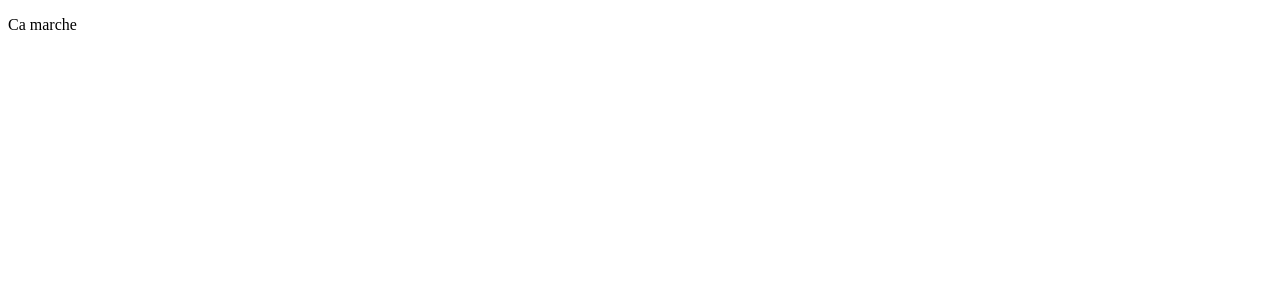
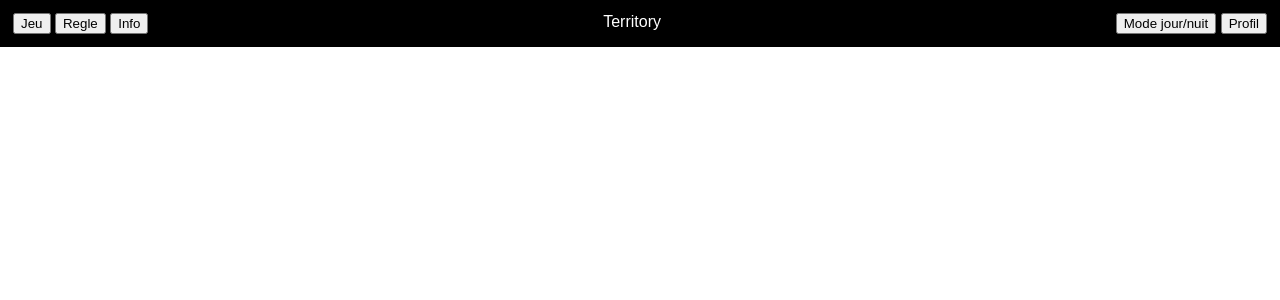
Before and after one commit to YRNEHENRY/AI_Project, a Flask app: page / in a window 1280 px wide. Before the commit the part shown is almost empty. Shown: the top 300 px of the page. Run offline with Flask 2, Linux system fonts and the light colour scheme.

Commit message:
Ajout nav

```diff
--- /dev/null
+++ b/game_app/static/style.css
@@ -0,0 +1,32 @@
+nav, main, p, footer{font-family:sans-serif;}
+
+nav{color:white;
+    background-color: black;}
+
+nav{width: auto;
+    padding: 13px;
+    display: flex;
+    position: sticky;
+
+
+}
+
+#navButtons{
+    flex-grow: 1;
+}
+
+#navName{
+    flex-grow: 1;
+    text-align: center;
+}
+
+#navProfile{
+    flex-grow: 1;
+    text-align: right;
+}
+
+
+
+body{
+    margin: 0;
+}
--- a/game_app/templates/base.html
+++ b/game_app/templates/base.html
@@ -4,9 +4,23 @@
     <meta charset="UTF-8">
     <meta http-equiv="X-UA-Compatible" content="IE=edge">
     <meta name="viewport" content="width=device-width, initial-scale=1.0">
+    <link rel="stylesheet" href="../static/style.css">
     <title>Home</title>
 </head>
 <body>
-    <p>Ca marche</p>
+    <nav>
+
+        <div id="navButtons">
+            <button>Jeu</button>
+            <button>Regle</button>
+            <button>Info</button>
+        </div>
+        <div id="navName">Territory</div>
+        <div id="navProfile">
+            <button>Mode jour/nuit</button>
+            <button>Profil</button>
+        </div>
+
+    </nav>
 </body>
 </html>
```
Also changed, not shown: views.py (deleted, +0 -8 lines), game_app/templates/CSS/style.css (deleted).
